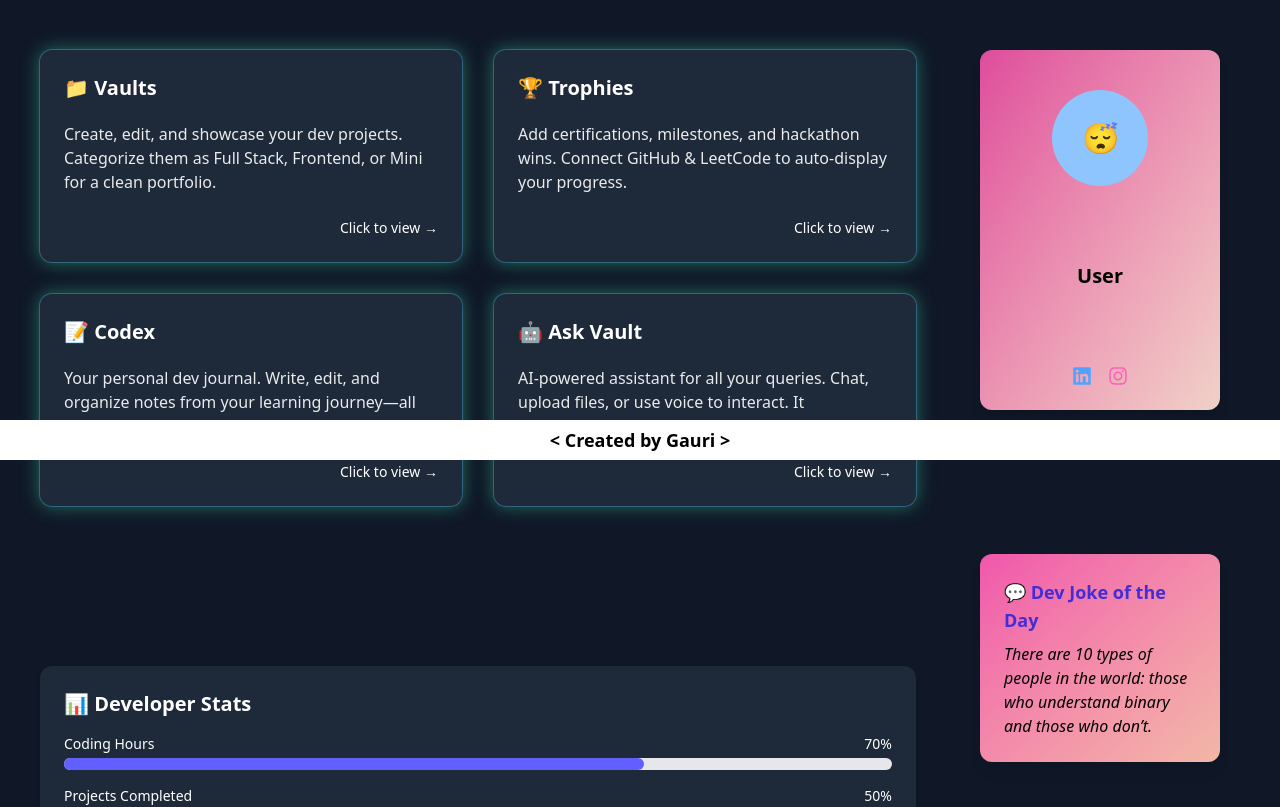
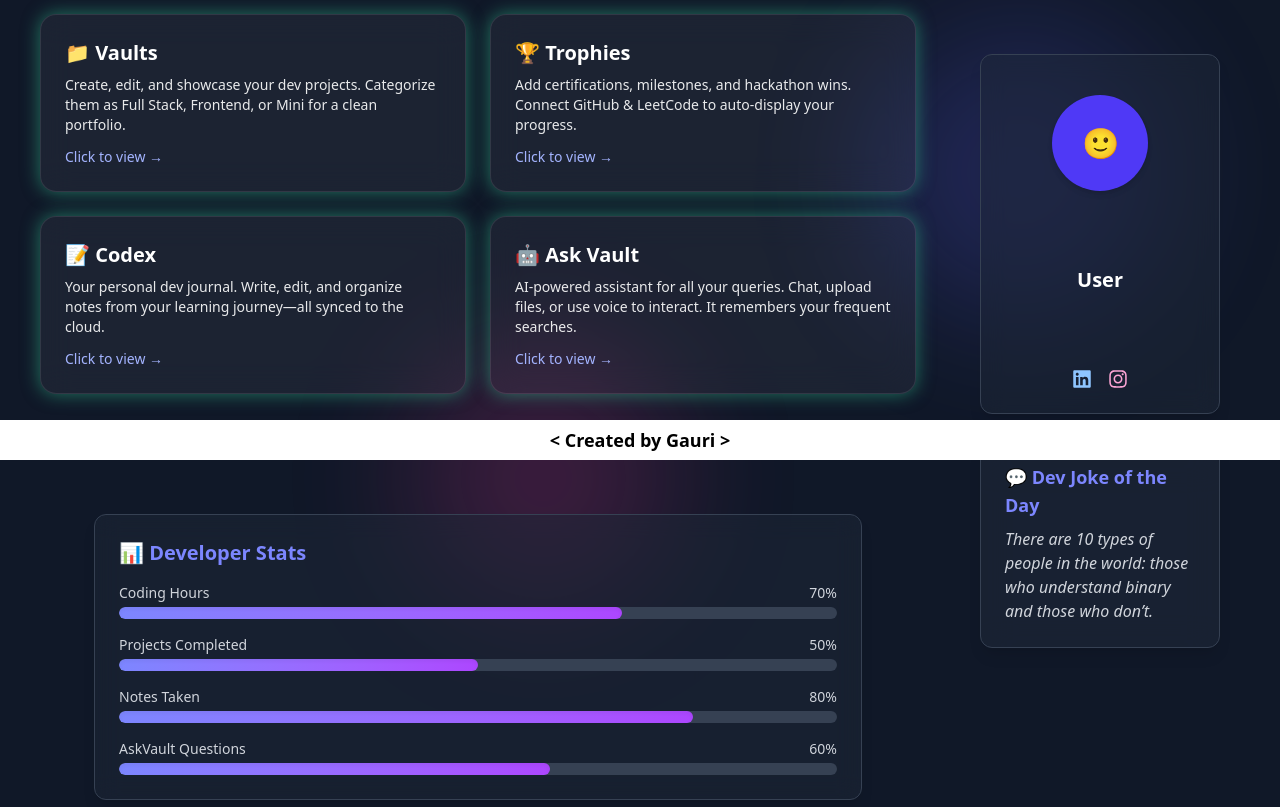
Before and after one commit to gauri-8/Vaultify, a React (Vite) app in the folder client/: page /home in a window 1280 px wide. Shown: the part 340-1147 px from the top of the page. Built offline with nearby package versions, Linux system fonts and the light colour scheme.

Commit message:
port changes

```diff
--- a/client/src/components/DevStatsSection.jsx
+++ b/client/src/components/DevStatsSection.jsx
@@ -1,4 +1,3 @@
-// components/DevStatsSection.jsx
 import React from 'react';
 import { motion } from 'framer-motion';
 
@@ -8,37 +7,37 @@ const stats = [
   { label: 'Notes Taken', value: 80 },
   { label: 'AskVault Questions', value: 60 },
 ];
-// dark:bg-gray-800
-
-//dark:text-gray-300
-
-//dark:bg-gray-700
 
 const DevStatsSection = () => {
   return (
-    <div className="bg-gray-800
-  p-6  rounded-xl shadow-md sm: mt-40">
-      <h3 className="text-xl font-semibold text-white mb-4">📊 Developer Stats</h3>
+    <motion.div
+      initial={{ opacity: 0, y: 30 }}
+      animate={{ opacity: 1, y: 0 }}
+      transition={{ duration: 0.6 }}
+      className="bg-gray-800/50 backdrop-blur-md border mt-30 border-gray-700 text-white p-6 rounded-xl shadow-lg w-full max-w-3xl mx-auto"
+    >
+      <h3 className="text-xl font-semibold text-indigo-400 mb-4">📊 Developer Stats</h3>
 
       <div className="space-y-4">
         {stats.map((stat, index) => (
           <div key={index}>
-            <div className="flex justify-between mb-1 text-sm text-white ">
+            <div className="flex justify-between mb-1 text-sm text-gray-300">
               <span>{stat.label}</span>
               <span>{stat.value}%</span>
             </div>
-            <div className="w-full bg-gray-200  rounded-full h-3">
+
+            <div className="w-full bg-gray-700 rounded-full h-3 overflow-hidden">
               <motion.div
                 initial={{ width: 0 }}
                 animate={{ width: `${stat.value}%` }}
-                transition={{ duration: 1, delay: index * 0.3 }}
-                className="bg-indigo-500 h-3 rounded-full"
+                transition={{ duration: 1, delay: index * 0.2 }}
+                className="bg-gradient-to-r from-indigo-400 to-purple-500 h-3 rounded-full shadow-inner"
               />
             </div>
           </div>
         ))}
       </div>
-    </div>
+    </motion.div>
   );
 };
 
--- a/client/src/components/ProfileCard.jsx
+++ b/client/src/components/ProfileCard.jsx
@@ -5,51 +5,55 @@ import { motion } from 'framer-motion';
 const ProfileCard = ({ name, email, joke }) => {
   return (
     <div className="space-y-6 mt-10 lg:mt-30 lg:ml-10 lg:w-60 flex flex-col items-center">
-      {/* Profile Section */}
+
+      {/* Profile Card */}
       <motion.div
         initial={{ opacity: 0, x: 50 }}
         animate={{ opacity: 1, x: 0 }}
         transition={{ duration: 0.6 }}
-        className="bg-gradient-to-br from-[#de4c9c] to-[#f0d1c8] cursor-pointer text-black p-6 rounded-xl shadow-lg w-full max-w-[320px] min-h-[360px] flex flex-col justify-between transition-all duration-700 hover:scale-105 hover:shadow-xl"
+        className="bg-gray-800/50 text-white backdrop-blur-md border border-gray-700 p-6 rounded-xl shadow-lg w-full max-w-[320px] min-h-[360px] flex flex-col justify-between transition-transform duration-500 hover:scale-105 hover:shadow-xl"
       >
+        {/* Avatar */}
         <div className="flex justify-center">
-          <div className="w-24 h-24 mt-4 rounded-full bg-blue-300 flex items-center justify-center text-3xl">
-            😴
+          <div className="w-24 h-24 mt-4 rounded-full bg-indigo-600 text-white flex items-center justify-center text-3xl shadow-md">
+            {name ? name.charAt(0).toUpperCase() : '🙂'}
           </div>
         </div>
 
+        {/* Name & Email */}
         <div className="text-center mt-4">
           <h3 className="text-xl font-bold">{name || 'User'}</h3>
-          <p className="text-sm text-black">{email}</p>
+          <p className="text-sm text-gray-300">{email}</p>
         </div>
 
+        {/* Social Icons */}
         <div className="flex justify-center gap-4 mt-4">
           <a
             href="https://www.linkedin.com/in/gauri8work"
             target="_blank"
             rel="noopener noreferrer"
           >
-            <FaLinkedin className="text-blue-400 hover:text-blue-600 transition" size={20} />
+            <FaLinkedin className="text-blue-300 hover:text-blue-500 transition duration-300" size={20} />
           </a>
           <a
             href="https://www.instagram.com/gauri8work"
             target="_blank"
             rel="noopener noreferrer"
           >
-            <FaInstagram className="text-pink-400 hover:text-pink-600 transition" size={20} />
+            <FaInstagram className="text-pink-300 hover:text-pink-500 transition duration-300" size={20} />
           </a>
         </div>
       </motion.div>
 
-      {/* Dev Joke Section */}
+      {/* Dev Joke Card */}
       <motion.div
         initial={{ scale: 0.8, opacity: 0 }}
         animate={{ scale: 1, opacity: 1 }}
         transition={{ duration: 0.5, ease: 'easeOut', delay: 1 }}
-        className="bg-gradient-to-br lg:mt-30 from-[#f057ab] to-[#f2b7a7] cursor-pointer text-white p-6 rounded-xl shadow-lg w-full max-w-[320px] transition-all duration-700 hover:scale-105 hover:shadow-xl"
+        className="bg-gray-800/60 text-white backdrop-blur-lg border border-gray-700 p-6 rounded-xl shadow-lg w-full max-w-[320px] transition-transform duration-500 hover:scale-105 hover:shadow-xl"
       >
-        <h3 className="text-lg font-semibold text-indigo-700 mb-2">💬 Dev Joke of the Day</h3>
-        <p className="text-black italic">{joke}</p>
+        <h3 className="text-lg font-semibold text-indigo-400 mb-2">💬 Dev Joke of the Day</h3>
+        <p className="text-gray-300 italic">{joke}</p>
       </motion.div>
     </div>
   );
--- a/client/src/index.css
+++ b/client/src/index.css
@@ -1,4 +1,42 @@
 @import "tailwindcss";
+
+@keyframes blob1 {
+  0%, 100% {
+    transform: translate(0px, 0px) scale(1);
+  }
+  50% {
+    transform: translate(20px, -30px) scale(1.1);
+  }
+}
+
+@keyframes blob2 {
+  0%, 100% {
+    transform: translate(0px, 0px) scale(1);
+  }
+  50% {
+    transform: translate(-30px, 20px) scale(1.05);
+  }
+}
+
+@keyframes blob3 {
+  0%, 100% {
+    transform: translate(0px, 0px) scale(1);
+  }
+  50% {
+    transform: translate(40px, -10px) scale(1.08);
+  }
+}
+
+.animate-blob1 {
+  animation: blob1 15s ease-in-out infinite;
+}
+.animate-blob2 {
+  animation: blob2 18s ease-in-out infinite;
+}
+.animate-blob3 {
+  animation: blob3 12s ease-in-out infinite;
+}
+
 
 
 @keyframes fade-in-up {
--- a/client/src/pages/HomePage.jsx
+++ b/client/src/pages/HomePage.jsx
@@ -68,25 +68,37 @@ const HomePage = () => {
 
   return (
     <>
+    <div className="relative min-h-screen bg-gray-900 text-white">
       <Navbar />
-      <div className="min-h-screen bg-gray-900 text-gray-800">
-        <main className="px-4 py-6 md:px-10 md:py-10 space-y-6">
+
+      {/* Floating Background Blobs */}
+<div className="absolute top-0 left-0 w-full h-full overflow-hidden z-0 pointer-events-none">
+  <div className="absolute w-80 h-80 bg-purple-600 opacity-20 rounded-full blur-3xl animate-blob1 top-[-10%] left-[10%]" />
+  <div className="absolute w-72 h-72 bg-indigo-500 opacity-20 rounded-full blur-3xl animate-blob2 top-[30%] left-[70%]" />
+  <div className="absolute w-60 h-60 bg-pink-500 opacity-20 rounded-full blur-3xl animate-blob3 top-[60%] left-[30%]" />
+</div>
+
+
+
+
+        <main className="px-4 py-6 md:px-10 md:py-10 max-w-7xl mx-auto space-y-6">
           {/* Welcome Banner */}
+
           <motion.div
             initial={{ opacity: 0, y: -20 }}
             animate={{ opacity: 1, y: 0 }}
             transition={{ duration: 0.6 }}
-            className="bg-gradient-to-br from-[#de4c9c] to-[#f0d1c8] p-6 rounded-xl shadow"
+            className="bg-gradient-to-r from-indigo-400 to-purple-500 p-6 rounded-2xl shadow-xl text-gray-900"
           >
-            <h2 className="text-2xl font-bold text-gray-800">
+            <h2 className="text-3xl font-bold">
               Welcome back {user?.name}! 👋
             </h2>
-            <p className="text-sm text-gray-600 mt-1">
+            <p className="text-sm mt-1">
               Let’s build, learn, and grow today 🚀
             </p>
           </motion.div>
 
-          {/* Main Layout */}
+          {/* Layout */}
           <div className="flex flex-col lg:flex-row gap-6">
             {/* Left: Cards + Stats */}
             <div className="flex-1 space-y-6 order-2 lg:order-1">
@@ -95,7 +107,7 @@ const HomePage = () => {
                 variants={containerVariants}
                 initial="hidden"
                 animate="show"
-                className="grid grid-cols-1 sm:grid-cols-2 sm:mt-30 gap-8"
+                className="grid grid-cols-1 sm:mt-20 sm:grid-cols-2 gap-6"
               >
                 {cards.map((card, idx) => (
                   <motion.div
@@ -104,13 +116,11 @@ const HomePage = () => {
                     onClick={() => navigate(card.link)}
                     whileHover={{ scale: 0.98 }}
                     whileTap={{ scale: 0.95 }}
-                    className="p-6 cursor-pointer h-full rounded-xl shadow-[0_0_18px_#34d39980] ring-1 ring-[#60a6f15d] backdrop-blur-sm bg-gray-800 text-white transition-all duration-300 hover:shadow-2xl"
+                    className="rounded-2xl cursor-pointer p-6 shadow-[0_0_18px_#34d39980] border border-white/10 backdrop-blur-lg bg-white/5 transition-transform duration-300 hover:shadow-lg"
                   >
-                    <h3 className="text-xl font-bold mb-1">{card.title}</h3>
-                    <p className="text-md mt-5 opacity-90">{card.desc}</p>
-                    <p className="text-sm mt-6 text-right hover:text-blue-500 hover:underline">
-                      {card.adDes}
-                    </p>
+                    <h3 className="text-xl font-semibold mb-2">{card.title}</h3>
+                    <p className="text-sm opacity-90 mb-3">{card.desc}</p>
+                    <p className="text-sm text-indigo-300 hover:underline">{card.adDes}</p>
                   </motion.div>
                 ))}
               </motion.div>
```
Also changed, not shown: 1 other file (tests, documents, lock files or other folders).
